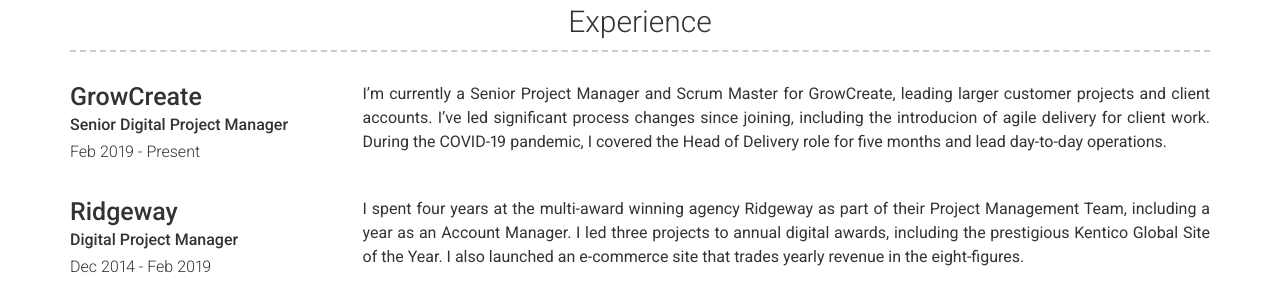
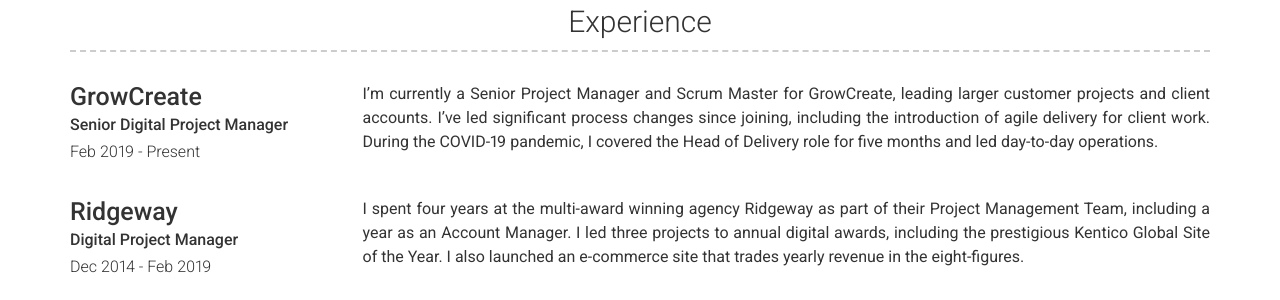
Before and after one commit to csgdavidson/Charlie-Davidson2, a Jekyll site: the page built from index.md, in a window 1280 px wide. Shown: the part 525-825 px from the top of the page. Built offline with Jekyll 4.4.1, drawn with Linux system fonts in a browser that asks for light colours; nearby versions of some CDN libraries.

Commit message:
Update experience.yml

```diff
--- a/_data/experience.yml
+++ b/_data/experience.yml
@@ -4,7 +4,7 @@
   job_title: Senior Digital Project Manager
   dates: Feb 2019 - Present
   description:
-    I'm currently a Senior Project Manager and Scrum Master for GrowCreate, leading larger customer projects and client accounts. I’ve led significant process changes since joining, including the introducion of agile delivery for client work. During the COVID-19 pandemic, I covered the Head of Delivery role for five months and lead day-to-day operations.
+    I’m currently a Senior Project Manager and Scrum Master for GrowCreate, leading larger customer projects and client accounts. I’ve led significant process changes since joining, including the introduction of agile delivery for client work. During the COVID-19 pandemic, I covered the Head of Delivery role for five months and led day-to-day operations.
 - company: Ridgeway
   job_title: Digital Project Manager
   dates: Dec 2014 - Feb 2019
```
